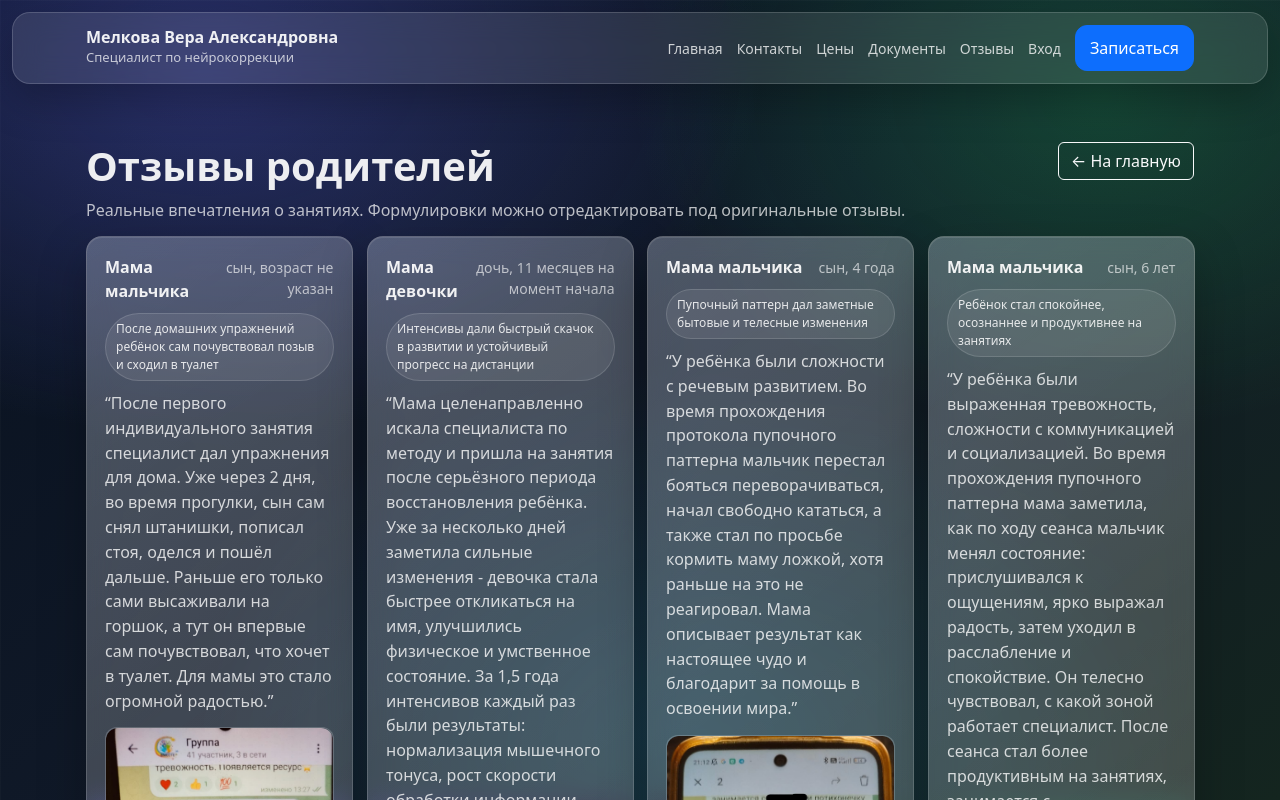
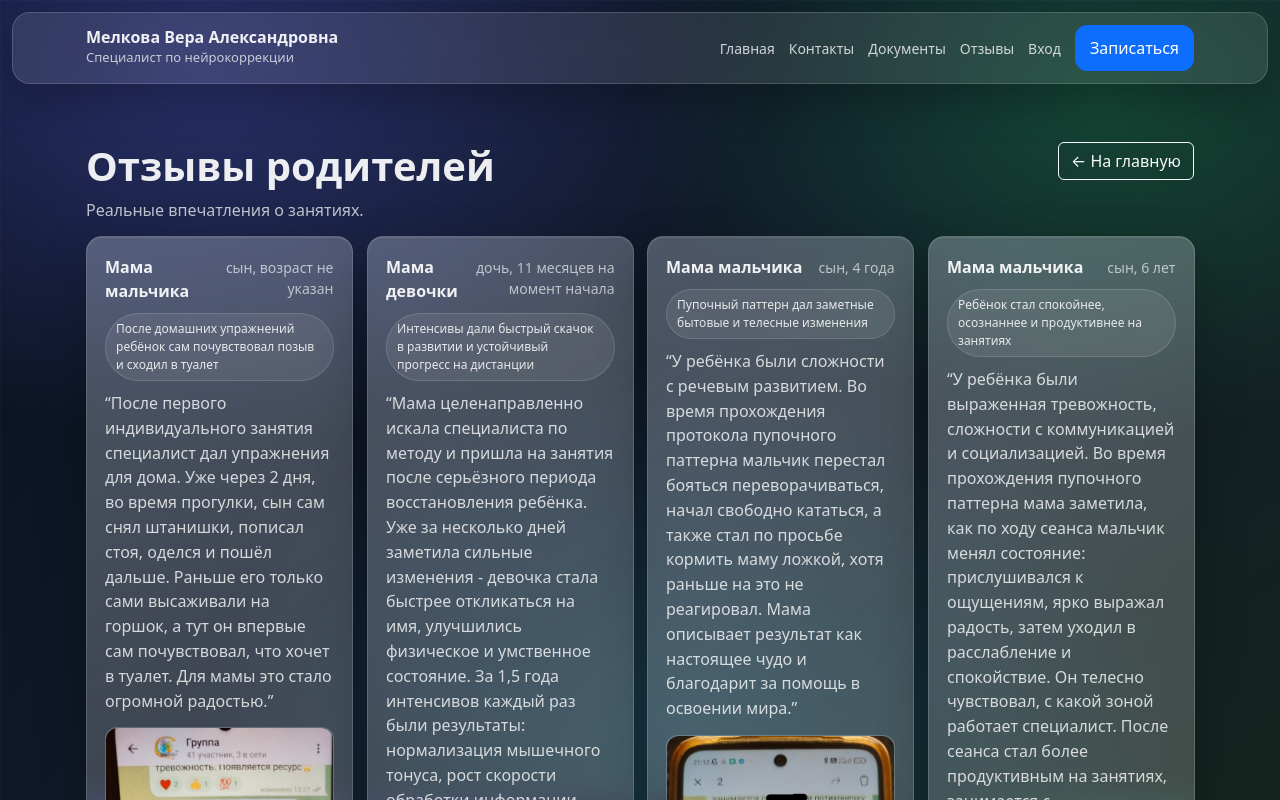
Before and after one commit to pavelmelkov/childhealth, a Next.js app: page /reviews in a window 1280 px wide. Shown: the top 800 px of the page. Built offline with nearby package versions, Linux system fonts and the light colour scheme.

Commit message:
Temporarily disable prices page

```diff
--- a/src/sections/Navbar/Navbar.tsx
+++ b/src/sections/Navbar/Navbar.tsx
@@ -6,7 +6,7 @@ import { useState } from 'react';
 const NAV_LINKS = [
   { href: '/#top', label: 'Главная' },
   { href: '/#contacts', label: 'Контакты' },
-  { href: '/prices', label: 'Цены' },
+  // { href: '/prices', label: 'Цены' },
   { href: '/docs', label: 'Документы' },
   { href: '/reviews', label: 'Отзывы' },
   { href: '/login', label: 'Вход' },
--- a/src/views/ReviewsPage.tsx
+++ b/src/views/ReviewsPage.tsx
@@ -67,7 +67,7 @@ export default function ReviewsPage() {
           <div>
             <h1 className="reviews__title">Отзывы родителей</h1>
             <p className="reviews__subtitle">
-              Реальные впечатления о занятиях. Формулировки можно отредактировать под оригинальные отзывы.
+              Реальные впечатления о занятиях.
             </p>
           </div>
           <div className="reviews__topActions">
```
Also changed, not shown: src/app/prices/page.disabled.tsx (renamed from src/app/prices/page.tsx).
